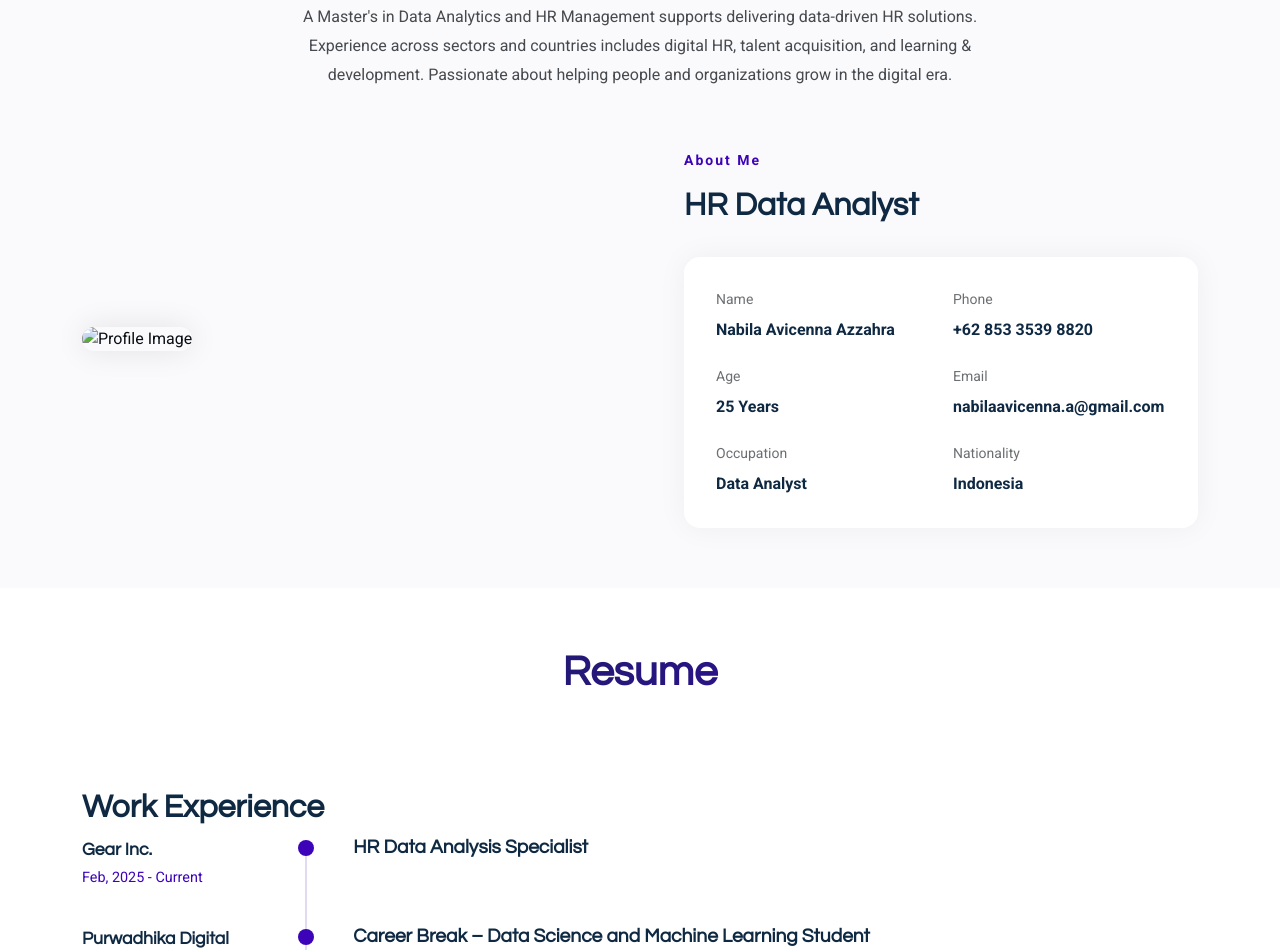
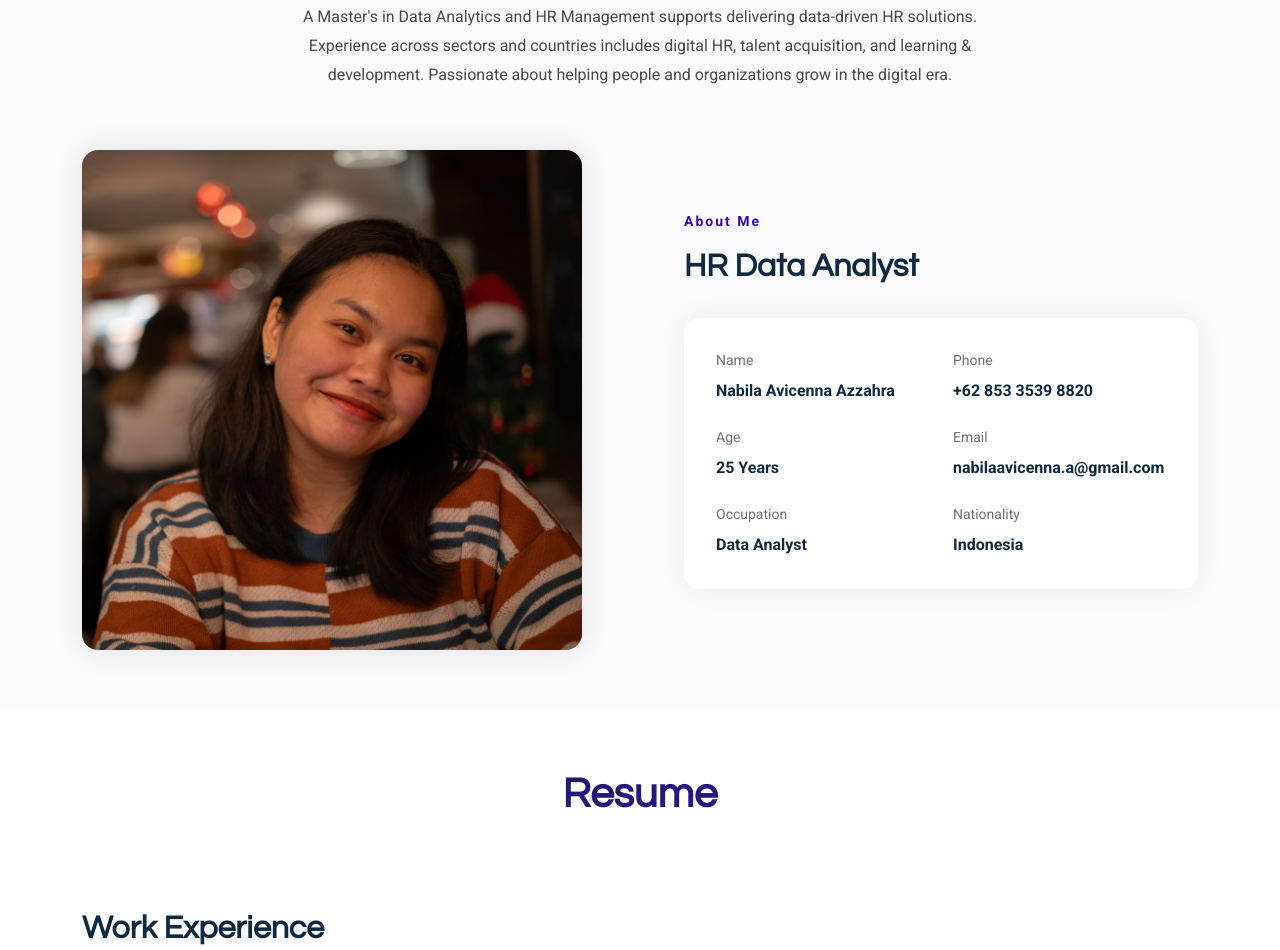
Before and after one commit to nabilaavcn/web_porto_cena, a plain HTML site: page index.html in a window 1280 px wide. Shown: the part 1062-2012 px from the top of the page. Drawn offline with Linux system fonts and the light colour scheme.

Commit message:
Update index.html

```diff
--- a/index.html
+++ b/index.html
@@ -107,7 +107,7 @@
         <div class="row align-items-center">
           <div class="col-lg-6 position-relative" data-aos="fade-right" data-aos-delay="200">
             <div class="about-image">
-              <img src="img/portfolio/_DSC0774-2.jpg" alt="Profile Image" class="img-fluid rounded-4">
+              <img src="img/portfolio/profilepict.jpg" alt="Profile Image" class="img-fluid rounded-4">
             </div>
           </div>
 
```
